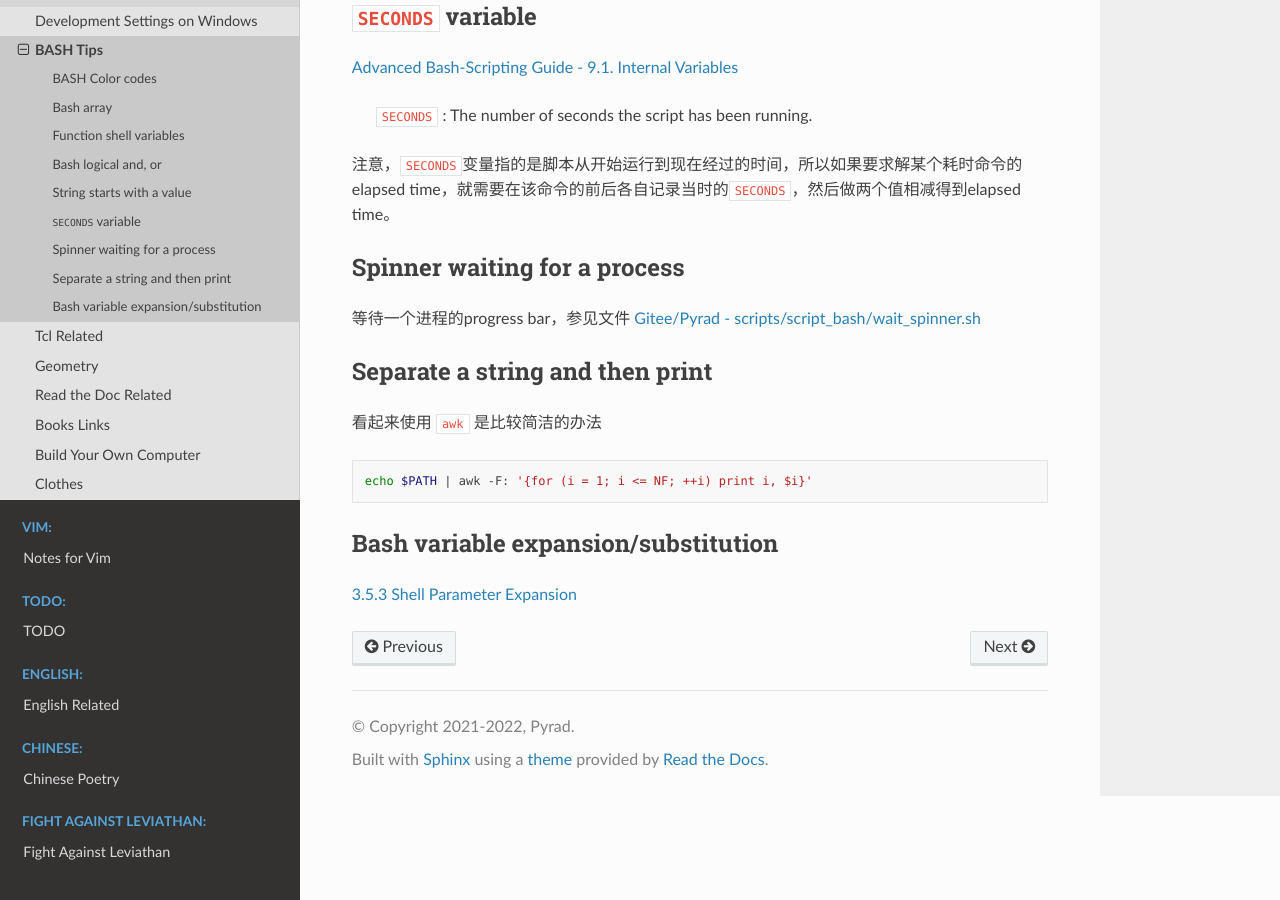
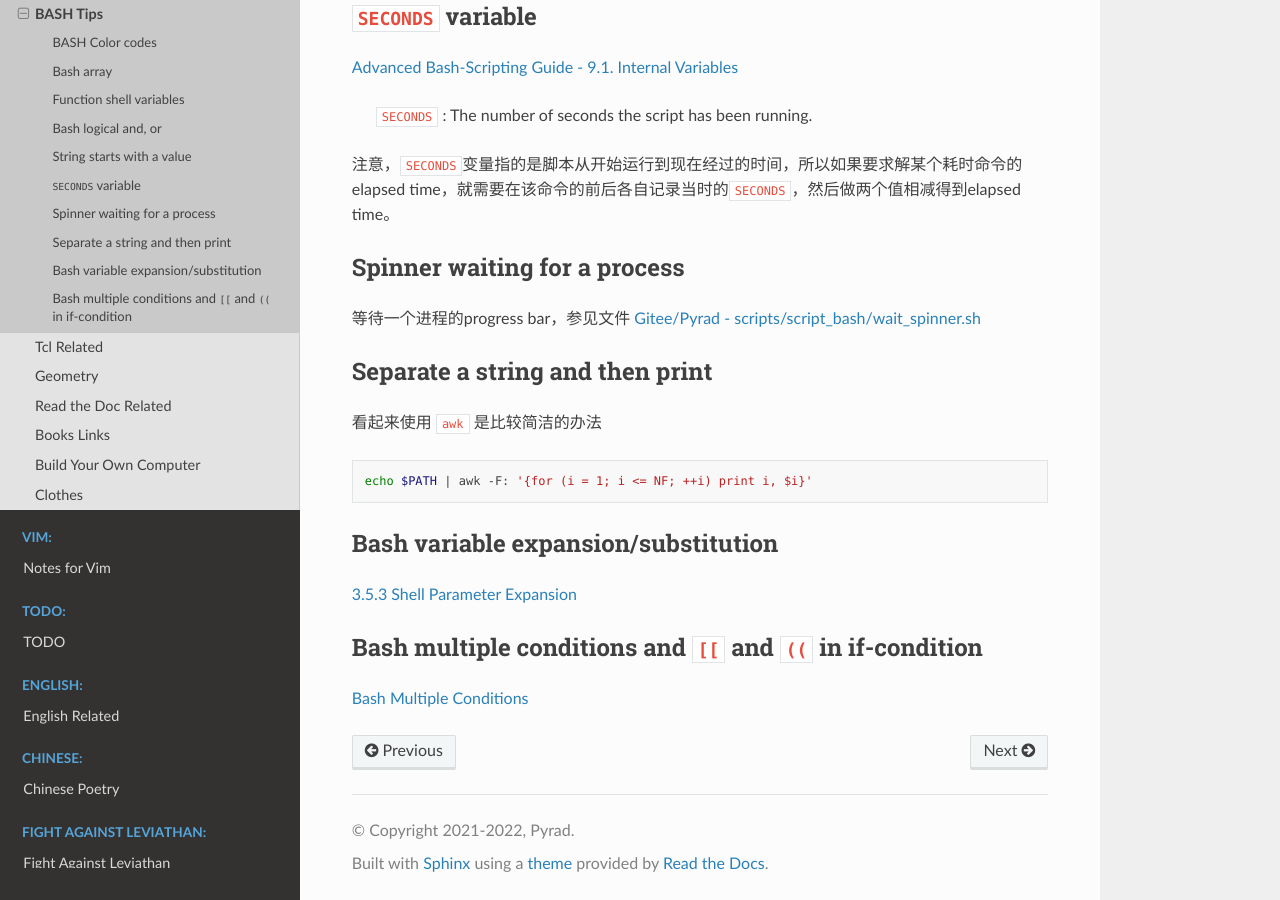
Before and after one commit to Pyrad/pyradnotes, a Sphinx documentation site: the page built from source/Notes/bash.md, in a window 1280 px wide and 900 px high, scrolled down 3675 px. Built offline with Sphinx 7.4.7 and the Read the Docs theme 2.0.0, drawn with Linux system fonts in a browser that asks for light colours.

Commit message:
Bash multi-condition & if-condition

```diff
--- a/source/Notes/bash.md
+++ b/source/Notes/bash.md
@@ -230,3 +230,8 @@ echo $PATH | awk -F: '{for (i = 1; i <= NF; ++i) print i, $i}'
 ## Bash variable expansion/substitution
 
 [3.5.3 Shell Parameter Expansion](https://www.gnu.org/software/bash/manual/html_node/Shell-Parameter-Expansion.html)
+
+
+## Bash multiple conditions and `[[` and `((` in if-condition
+
+[Bash Multiple Conditions](https://stackoverflow.com/a/20263097)
```
